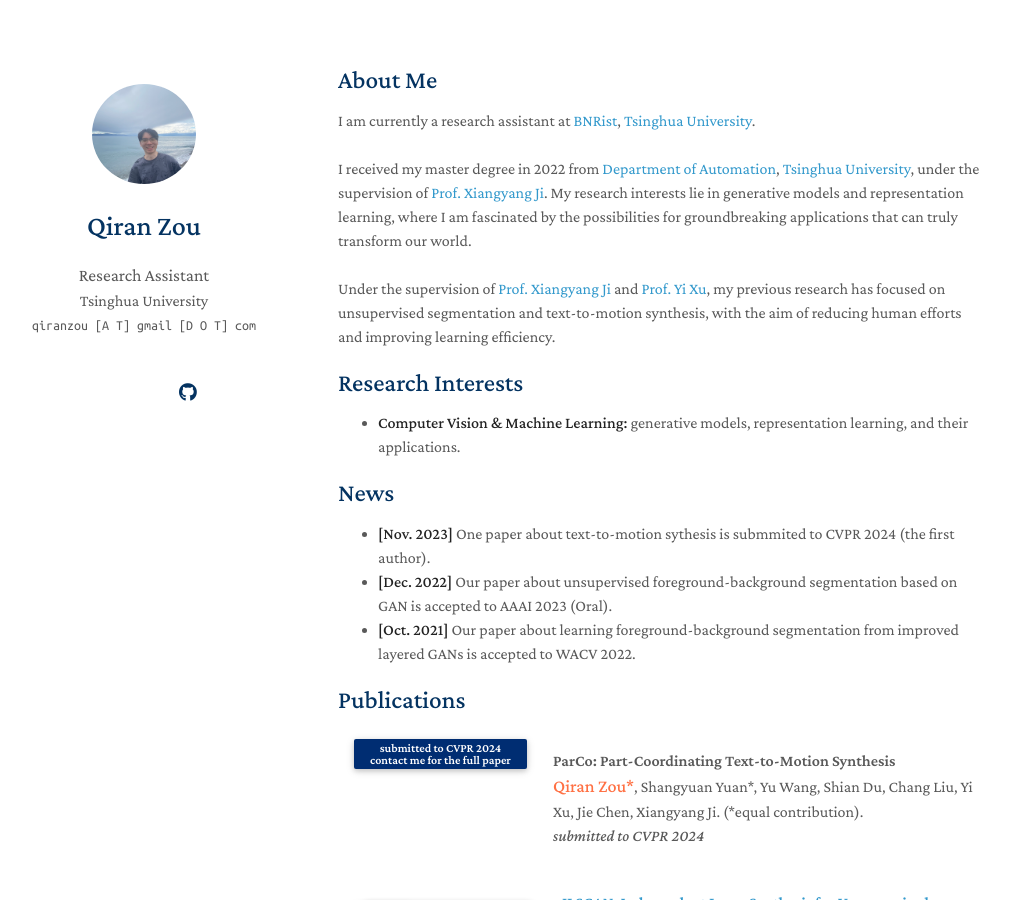
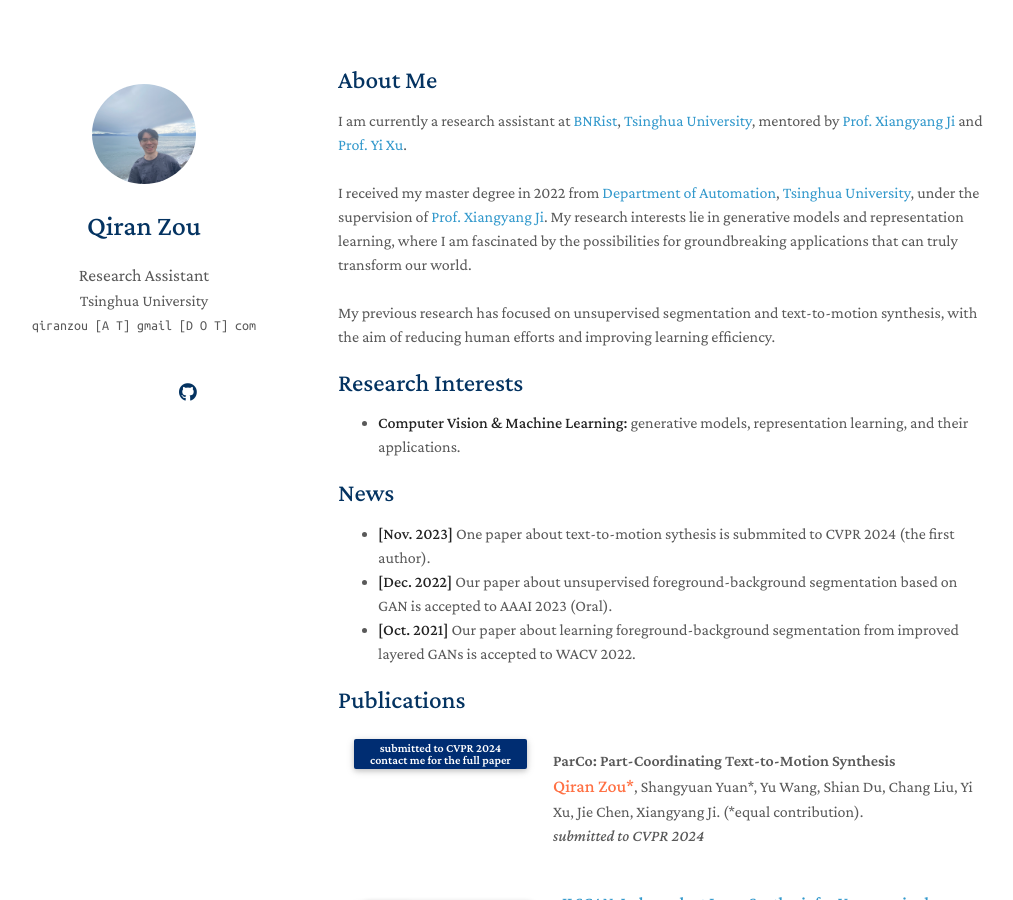
Before and after one commit to qrzou/qrzou.github.io, a Jekyll site: the page built from index.md, in a window 1280 px wide and 900 px high. Shown: the whole window, without its empty margins (132-1145 px from the left). Built offline with Jekyll 4.4.1, drawn with Linux system fonts in a browser that asks for light colours; nearby versions of some CDN libraries; a style sheet for code colours, icons or effects is not loaded; our own code applies the rules of GitHub Pages for plain Markdown files.

Commit message:
Update index.md

```diff
--- a/index.md
+++ b/index.md
@@ -4,14 +4,14 @@ layout: homepage
 
 ## About Me
 
-I am currently a research assistant at <a href="https://www.bnrist.tsinghua.edu.cn/bnristen/index.htm">BNRist</a>, <a href="https://www.tsinghua.edu.cn/en/">Tsinghua University</a>.
+I am currently a research assistant at <a href="https://www.bnrist.tsinghua.edu.cn/bnristen/index.htm">BNRist</a>, <a href="https://www.tsinghua.edu.cn/en/">Tsinghua University</a>,
+mentored by <a href="https://www.au.tsinghua.edu.cn/info/1080/3178.htm">Prof. Xiangyang Ji</a>
+and <a href="https://yxu71.github.io/">Prof. Yi Xu</a>.
 <br><br>
 I received my master degree in 2022 from <a href="https://www.au.tsinghua.edu.cn/index.htm">Department of Automation</a>, <a href="https://www.tsinghua.edu.cn/en/">Tsinghua University</a>, under the supervision of <a href="https://www.au.tsinghua.edu.cn/info/1080/3178.htm">Prof. Xiangyang Ji</a>. My research interests lie in generative models and representation learning, where I am fascinated by the possibilities for groundbreaking applications that can truly transform our world.
 <!-- and their applications which have the potential to change our lives. I am also interested in the cutting-edge intersection of machine learning and multiple modalities. -->
 <br><br>
-Under the supervision of <a href="https://www.au.tsinghua.edu.cn/info/1080/3178.htm">Prof. Xiangyang Ji</a>
-and <a href="https://yxu71.github.io/">Prof. Yi Xu</a>,
-my previous research has focused on unsupervised segmentation and text-to-motion synthesis, with the aim of reducing human efforts and improving learning efficiency.
+My previous research has focused on unsupervised segmentation and text-to-motion synthesis, with the aim of reducing human efforts and improving learning efficiency.
 
 
 ## Research Interests
```
